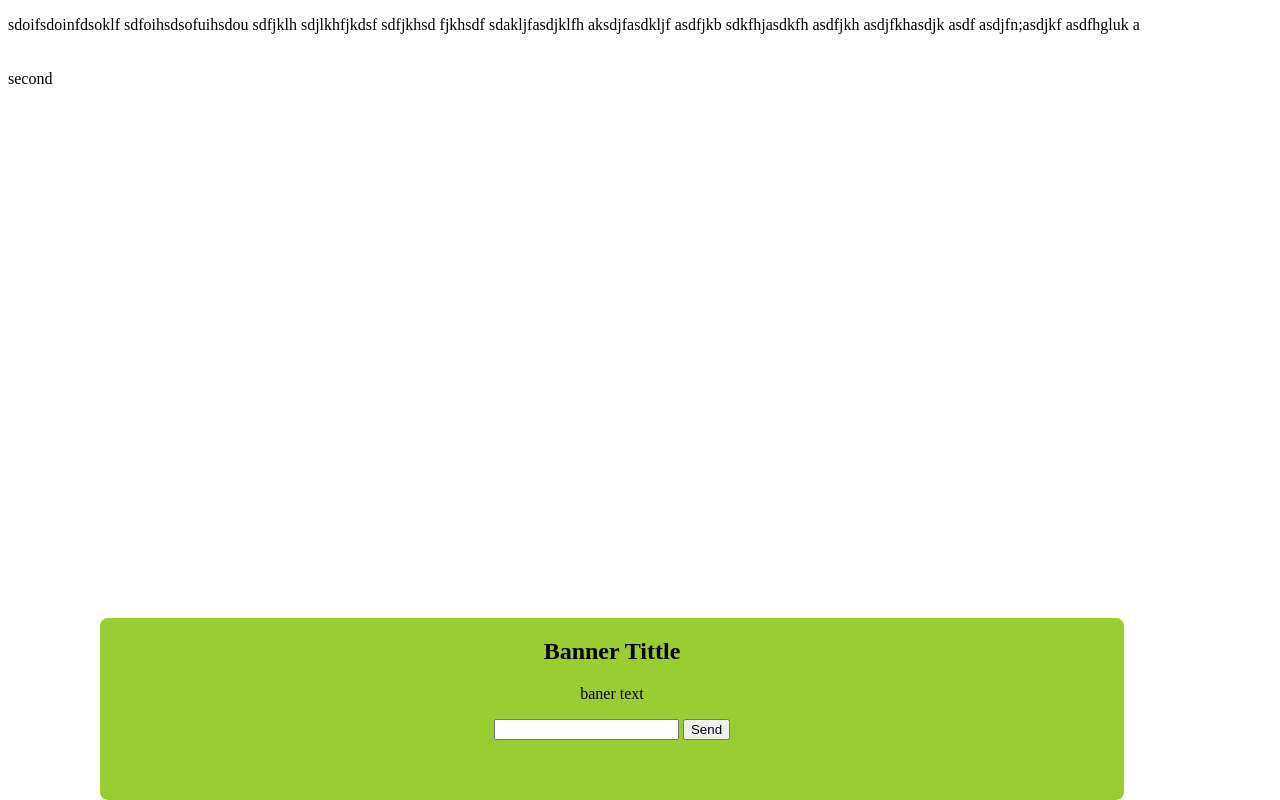
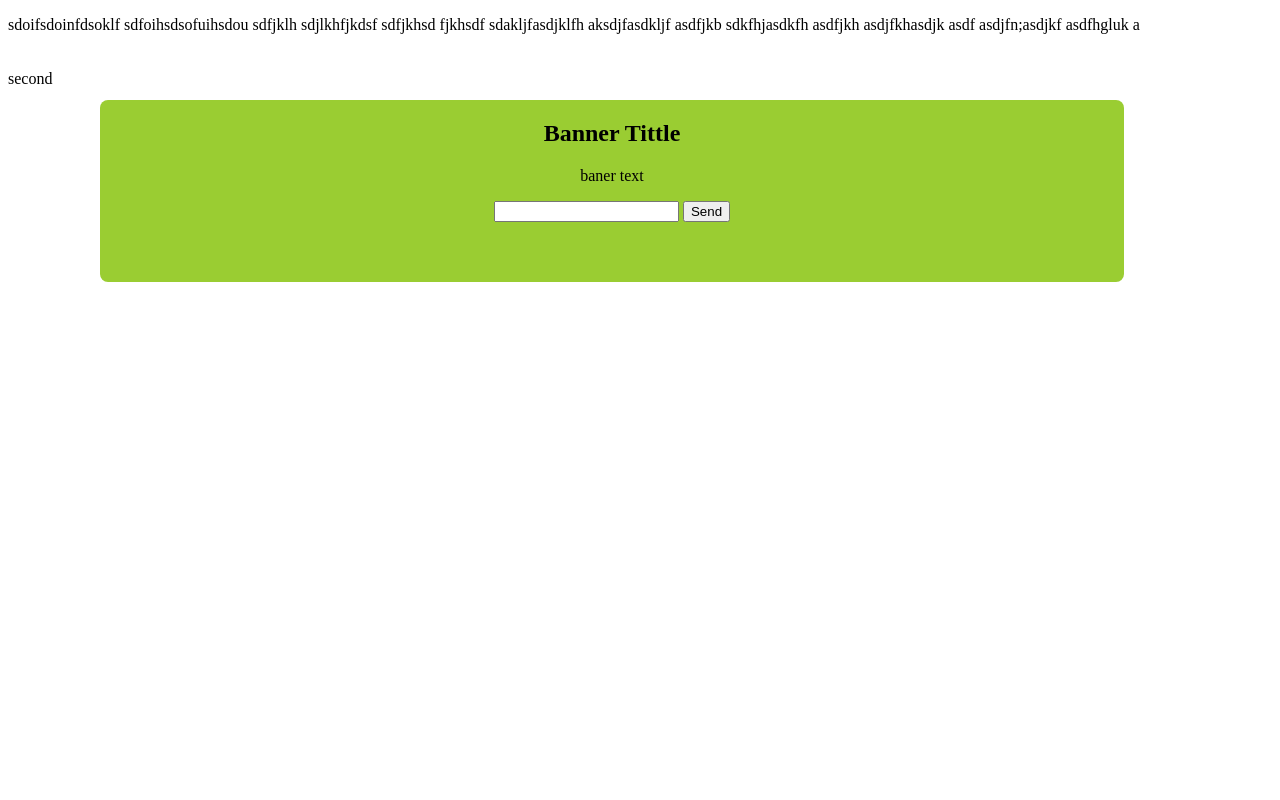
Before and after one commit to SvetoslavGochev/HtmlCss, a plain HTML site: page 5.PositionAndFload/demo2.html in a window 1280 px wide. Drawn offline with Linux system fonts and the light colour scheme.

Commit message:
fix bug
:+1:

```diff
--- a/5.PositionAndFload/demo2.css
+++ b/5.PositionAndFload/demo2.css
@@ -32,9 +32,9 @@ ako ima paraent element to left top bottom sa spored nego
     background:yellowgreen;
     box-shadow: gray;
     width: 80%;
-    /* top: 100px;
-    ako iskame da stoi otdolu  za kukita*/
-    bottom: 0;
+    top: 100px;
+    /* ako iskame da stoi otdolu  za kukita
+    bottom: 0; */
     margin: 0, auto;
     text-align: center;
     left:  100px;
```
